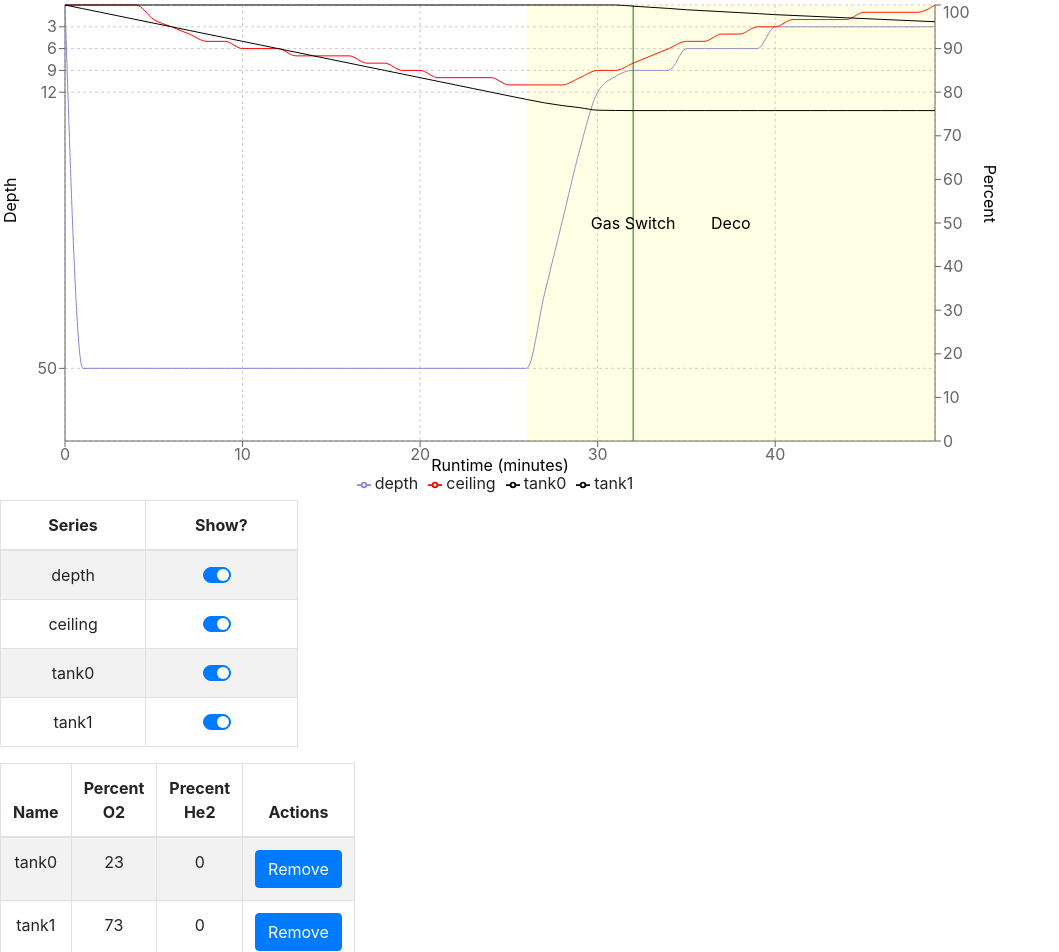
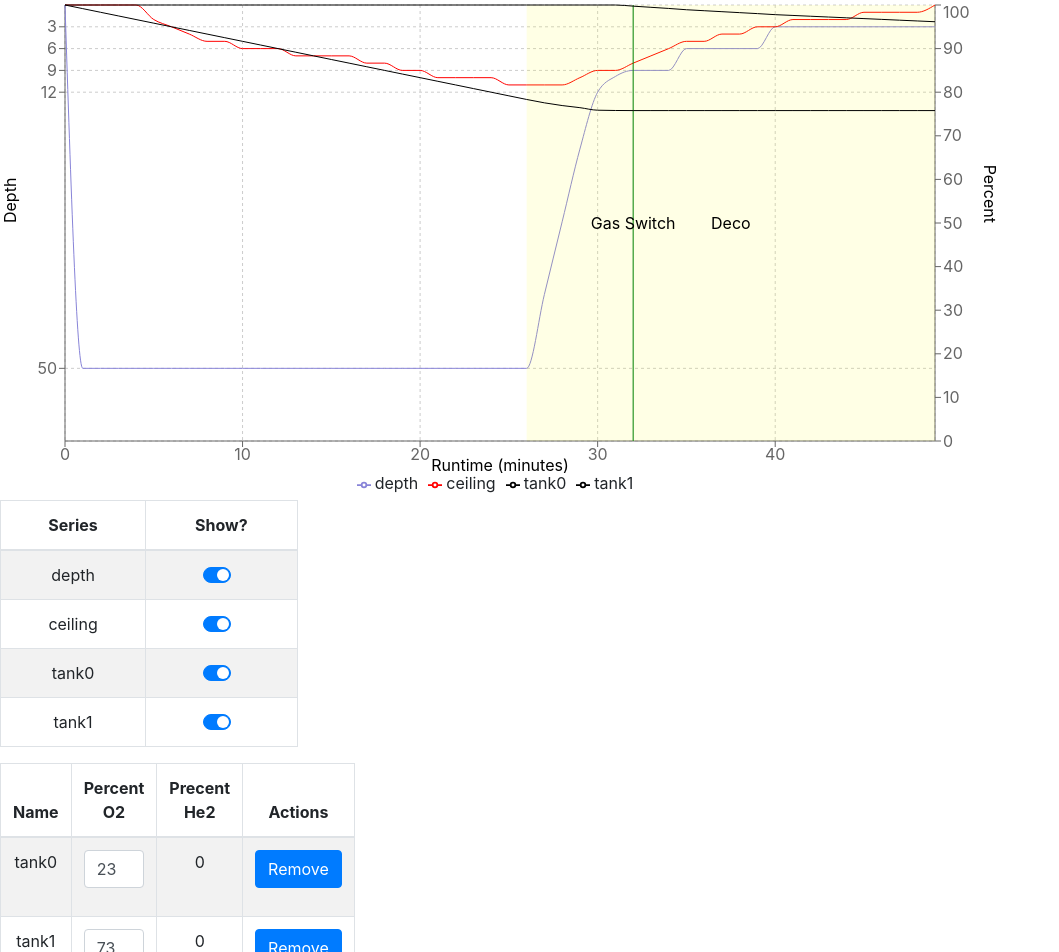
Before and after one commit to kwojcik/techplanner, a React (Create React App) app: page / in a window 1280 px wide. Shown: the top 952 px of the page, without its empty margins (0-1059 px from the left). Built offline with nearby package versions, Linux system fonts and the light colour scheme.

Commit message:
change tank 02

```diff
--- a/src/components/ProfileGraph/CustomTooltip.tsx
+++ b/src/components/ProfileGraph/CustomTooltip.tsx
@@ -16,7 +16,7 @@ const CustomTooltip = ({ active, payload, label }: { active: boolean; payload: {
             <p className="recharts-tooltip-label">{`Runtime: ${label}min`}</p>
             <p className="recharts-tooltip-label">{`Depth: ${payload[0].payload.depth}m`}</p>
             <p className="recharts-tooltip-label">{`Ceiling: ${payload[0].payload.ceiling}m`}</p>
-            <p className="recharts-tooltip-label">{`Gas: n2: ${payload[0].payload.gas.percentn2}% he2: ${payload[0].payload.gas.percenthe2}%`}</p>
+            <p className="recharts-tooltip-label">{`Gas: o2: ${100 - payload[0].payload.gas.percentn2 - payload[0].payload.gas.percenthe2}% he2: ${payload[0].payload.gas.percenthe2}%`}</p>
             {/*sigh*/}
             {payload[0].payload.tank0 && <p className="recharts-tooltip-label">{`Tank0: ${Math.round(payload[0].payload.tank0)}%`}</p>}
             {payload[0].payload.tank1 && <p className="recharts-tooltip-label">{`Tank1: ${Math.round(payload[0].payload.tank1)}%`}</p>}
--- a/src/components/ProfileGraph/index.tsx
+++ b/src/components/ProfileGraph/index.tsx
@@ -38,7 +38,6 @@ function diverToRechartsData(diver: Diver): DataPoint[] {
     for (let t = 0; t <= diver.runtime; t++) {
         const h = diver.getHistoryAt(t)
         let dataPoint: DataPoint = { runtime: t, depth: h.depth, ceiling: h.ceiling, gas: h.tanks[h.selectedTank].gas }
-        console.log(h.tanks)
         h.tanks.forEach((tank: Tank, i: number) => {
             // @ts-ignore
             dataPoint[`tank${i}`] = tank.currentPressure / tank.fullPressure * 100.0
--- a/src/components/TankList.tsx
+++ b/src/components/TankList.tsx
@@ -1,6 +1,7 @@
 import React, { useState } from 'react'
 import { Tank } from '../profile/types'
 import Table from 'react-bootstrap/Table'
+import Form from 'react-bootstrap/Form'
 import Button from 'react-bootstrap/Button'
 import cloneDeep from 'lodash/cloneDeep'
 
@@ -14,6 +15,7 @@ const TankList = (props: Props) => {
         return null
     }
     return <>
+        <Form >
             <Table striped bordered hover>
                 <thead>
                     <tr>
@@ -27,7 +29,20 @@ const TankList = (props: Props) => {
                     {props.tanks.map((tank, i) => (
                         <tr>
                             <td>{`tank${i}`}</td>
-                        <td>{100 - tank.gas.percentn2 - tank.gas.percenthe2}</td>
+                            <td>
+                                <Form.Group controlId={`tank${i}n2`} onBlur={(e: any) => {
+                                    const newTanks = cloneDeep(props.tanks)
+                                    newTanks[i].gas.percentn2 = 100 - e.target.value - newTanks[i].gas.percenthe2
+                                    props.onChange(newTanks)
+                                }}>
+                                    <Form.Control
+                                        required
+                                        type="text"
+                                        placeholder="n2 %"
+                                        defaultValue={100 - tank.gas.percentn2 - tank.gas.percenthe2}
+                                    />
+                                </Form.Group>
+                            </td>
                             <td>{tank.gas.percenthe2}</td>
                             <td><Button onClick={() => {
                                 const newTanks = cloneDeep(props.tanks)
@@ -38,6 +53,7 @@ const TankList = (props: Props) => {
                     ))}
                 </tbody>
             </Table>
+        </Form>
         <Button onClick={() => {
             const newTanks = cloneDeep(props.tanks)
             newTanks.push({
```
Lines whose indentation alone changed are shown as unchanged.
